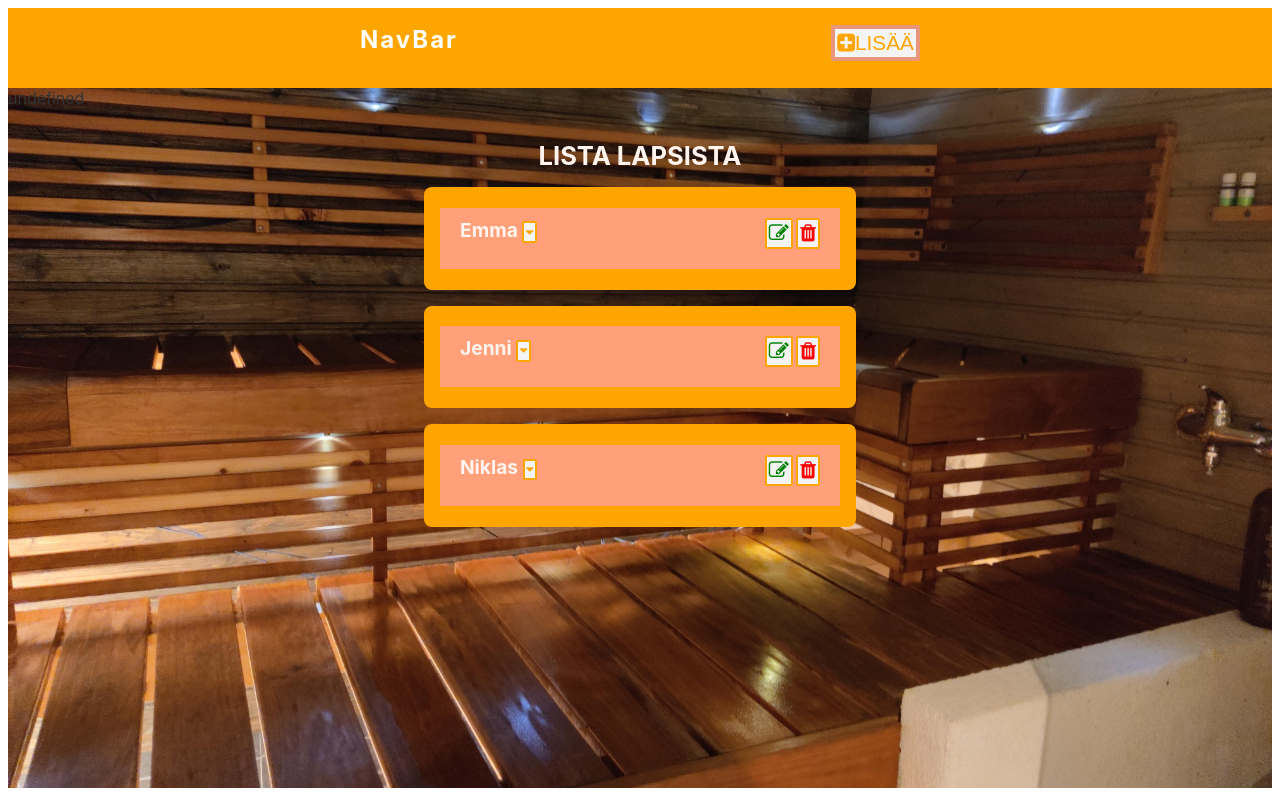
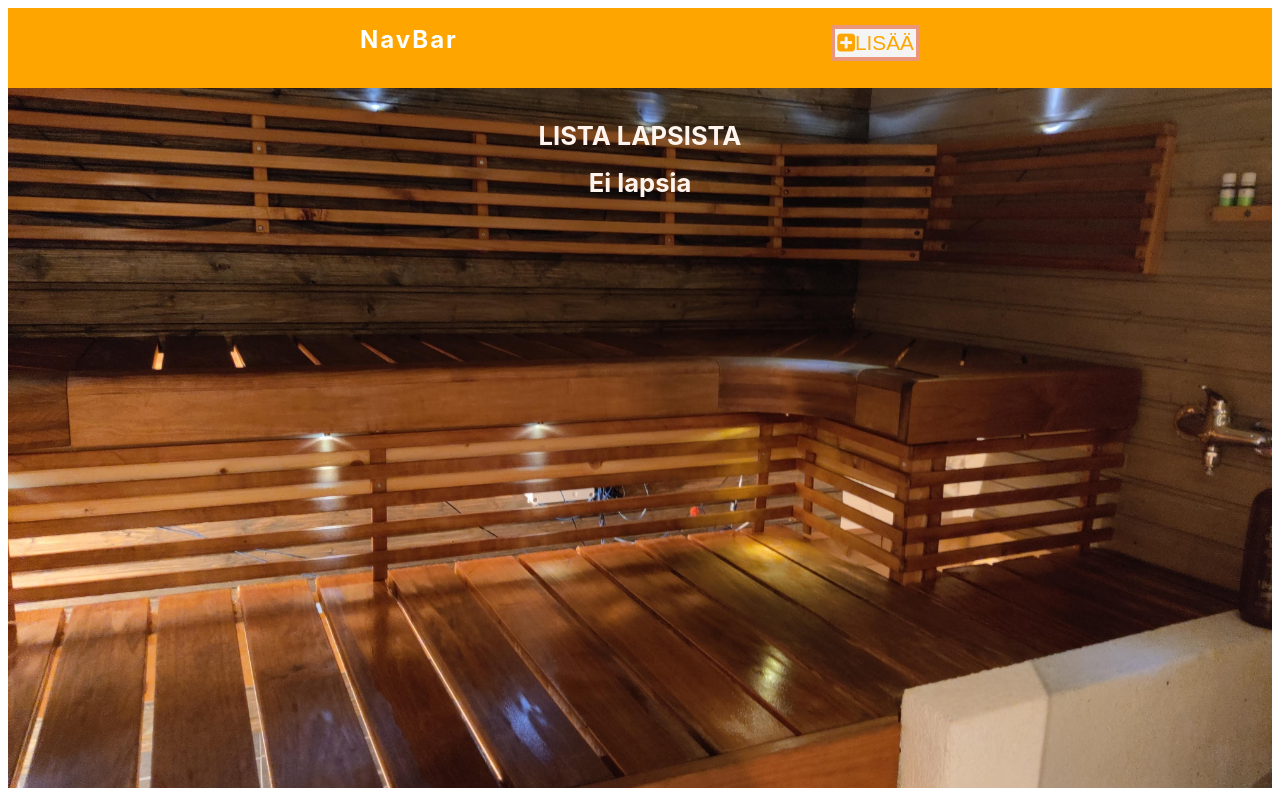
Before and after one commit to jakoivus/my-svelte-project, a Svelte app: page / in a window 1280 px wide. Built offline with nearby package versions, Linux system fonts and the light colour scheme.

Commit message:
Testing local storege

```diff
--- a/src/App.svelte
+++ b/src/App.svelte
@@ -1,15 +1,18 @@
 <script>;
-	import {setContext } from 'svelte'
+	import {setContext, onMount, afterUpdate } from 'svelte'
+
+	//COMPONENTS
 	import Navbar from './Navbar.svelte'
 	import LapsiForm from './LapsiForm.svelte'
 	import Title from './Title.svelte'
 
 	//DATA
 	import LapsetList from './LapsetList.svelte'
-	import LapsetData from './lapset'
+	// import LapsetData from './lapset'
 
 	//VARIABLES
-	let lapset = [...LapsetData]
+	let lapset = []
+	// let lapset = [...LapsetData]
 	//SET EDITING VARIABLES
 	let setName = ''
 	let setAge = ''
@@ -25,7 +28,7 @@
 		isFormOpen = true
 	}
 
-	function closeForm() {
+		function closeForm() {
 		isFormOpen = false
 		setId = ''
 		setName = ''
@@ -40,13 +43,14 @@
 	function addLapsi({name,age}) {
         let lapsi = {id: Math.random() * Date.now(), name, age}
 		lapset = [lapsi, ...lapset ]
+		closeForm()
 		// window.alert(lapsi)
         // console.log("lapset:", lapset)
 	}
 
 	function setEditedLapsi (id) {
 		let lapsi = lapset.find(item => item.id === id)
-		console.log("EDITING",lapsi)
+		// console.log("EDITING",lapsi)
 		setId = lapsi.id
 		setName = lapsi.name
 		setAge = lapsi.age
@@ -59,9 +63,8 @@
 		setId = ''
 		setName = ''
 		setAge = ''
-		console.log("MODIFY", name, age)
 		closeForm()
-
+		// console.log("MODIFY", name, age)
 	}
 	//CONTEXT
 	setContext('removeLapsi', removeLapsi)
@@ -70,6 +73,22 @@
 	setContext('modifyLapsi', modifyLapsi)
 	setContext('showForm', showForm)
 	setContext('closeForm', closeForm)
+
+	//LOCALSTORAGE
+	function setLocalStorage() {
+		localStorage.setItem("lapset", JSON.stringify(lapset))
+	}
+
+	//LIFECYCLE METHODS
+	onMount (() => {lapset = localStorage.getItem('lapset') ?
+					JSON.parse(localStorage.getItem('lapset'))
+					: []
+	})
+
+	afterUpdate(() =>{
+		setLocalStorage()
+	})
+
 
 </script>
 
@@ -82,7 +101,7 @@
 <div class='bg-container'>
 	<Navbar />
 	<main >
-		{console.log(isEditing)}
+		<!-- {console.log(isEditing)} -->
 	<div class='page-content paragraph-text'>
 		<Title title='Lista lapsista' />
 		{#if isFormOpen}
```
Also changed, not shown: src/Navbar.svelte (line endings or trailing spaces).
